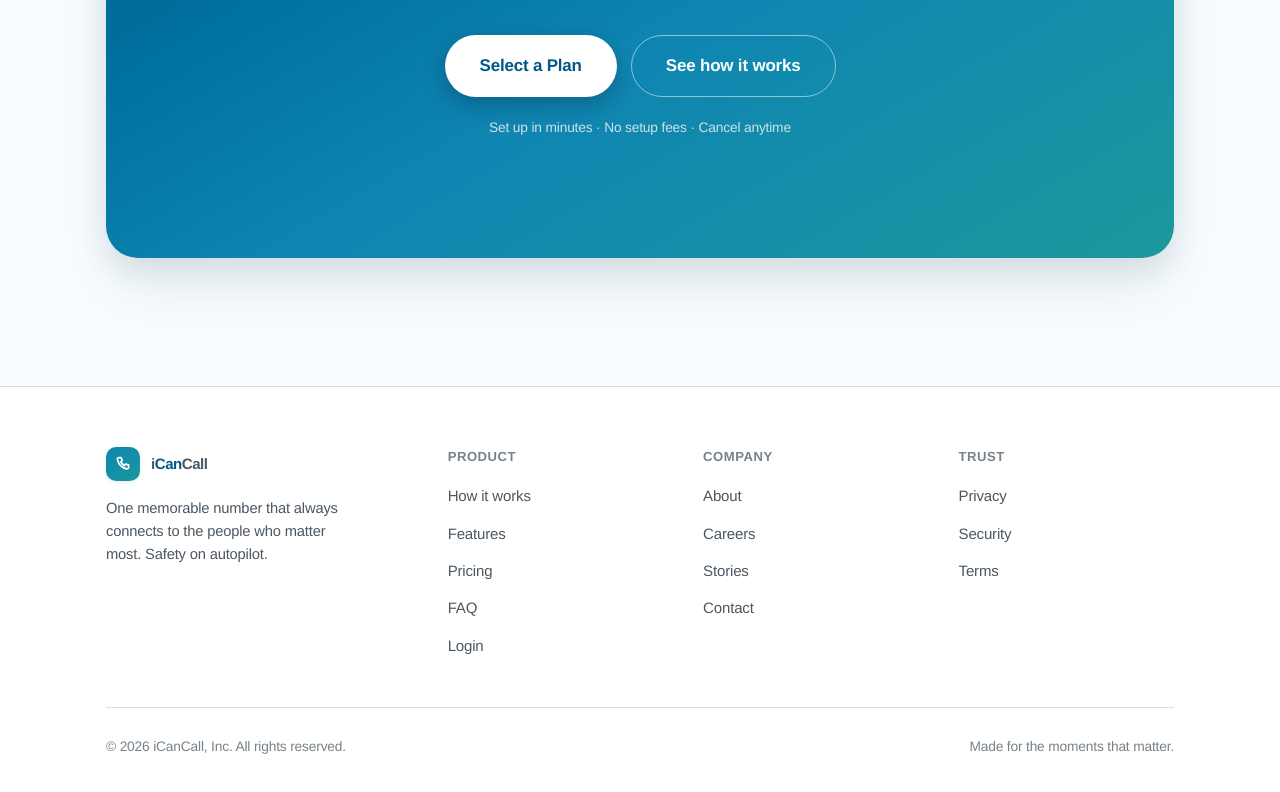
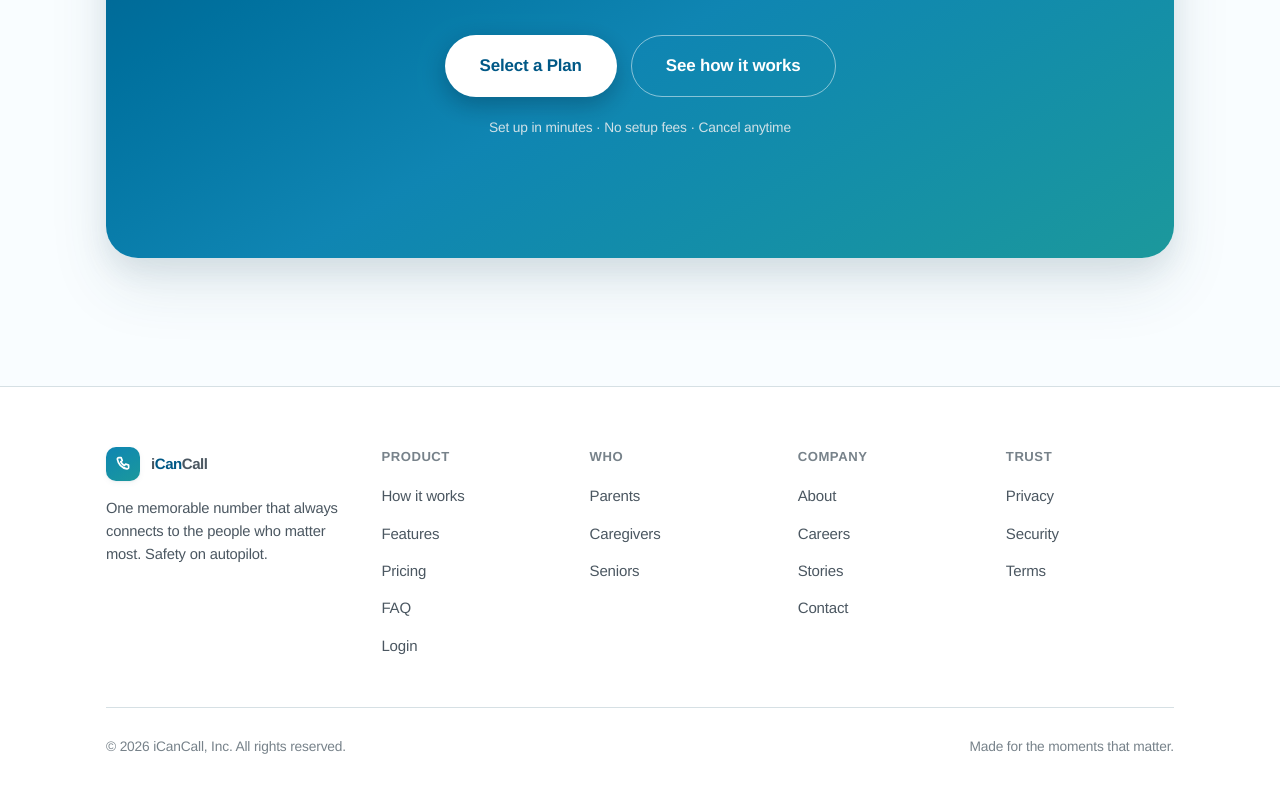
Before and after one commit to XDesignsit/icancall, a Next.js app: page / in a window 1280 px wide. Shown: the part 8023-8815 px from the top of the page. Built offline with nearby package versions, Linux system fonts and the light colour scheme.

Commit message:
feat: Add Who footer column (Parents, Caregivers, Seniors) to all landing pages

```diff
--- a/src/app/globals.css
+++ b/src/app/globals.css
@@ -452,7 +452,7 @@ h3 { font-size: clamp(1.25rem, 2vw, 1.6rem); }
 
 /* Footer */
 .footer { padding-block: 60px 40px; border-top: 1px solid var(--line); background: var(--surface); }
-.footer-grid { display: grid; grid-template-columns: 1.4fr repeat(3, 1fr); gap: 40px; }
+.footer-grid { display: grid; grid-template-columns: 1.4fr repeat(4, 1fr); gap: 40px; }
 .footer .brand { margin-bottom: 16px; }
 .footer .blurb { color: var(--ink-soft); font-size: 0.92rem; max-width: 30ch; }
 .footer h5 { font-size: 0.82rem; text-transform: uppercase; letter-spacing: 0.04em; color: var(--ink-faint); margin-bottom: 16px; font-weight: 700; }
--- a/src/app/page.tsx
+++ b/src/app/page.tsx
@@ -930,6 +930,14 @@ export default function Home() {
               </ul>
             </div>
             <div>
+              <h5>Who</h5>
+              <ul>
+                <li><a href="/parents">Parents</a></li>
+                <li><a href="/caregivers">Caregivers</a></li>
+                <li><a href="/seniors">Seniors</a></li>
+              </ul>
+            </div>
+            <div>
               <h5>Company</h5>
               <ul>
                 <li><a href="#">About</a></li>
```
Also changed, not shown: iCanCall Caregivers Landing (standalone).html (+1 -1 lines), iCanCall Parents Landing (standalone).html (+1 -1 lines), iCanCall Seniors Landing (standalone).html (+1 -1 lines), public/caregivers.html (+1 -1 lines), public/parents.html (+1 -1 lines), public/seniors.html (+1 -1 lines).
